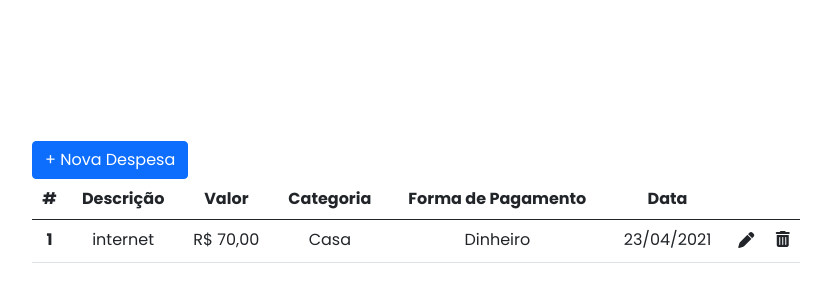
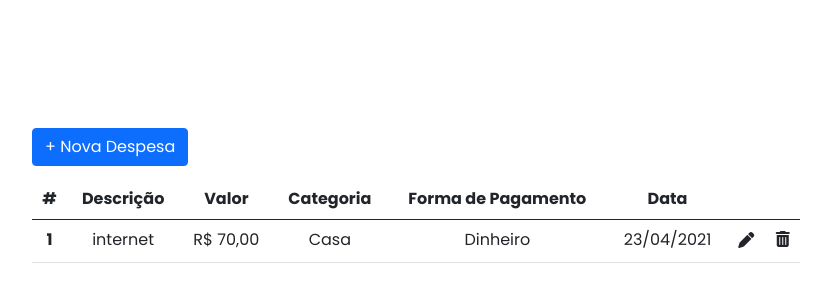
Before and after one commit to AdleyRodrigues/ProjetoWEB, a Vue app in the folder FRONT/: page /expenses in a window 1280 px wide. Shown: the top 302 px of the page, without its empty margins (224-1055 px from the left). Built offline with nearby package versions, Linux system fonts and the light colour scheme.

Commit message:
add scrol na tabela

```diff
--- a/FRONT/src/components/FormExpenses.vue
+++ b/FRONT/src/components/FormExpenses.vue
@@ -140,6 +140,6 @@ export default {
 .btn.btn-primary.bt {
   position: absolute;
   margin-left: 20%;
-  margin-top: 11%;
+  margin-top: 10%;
 }
 </style>
--- a/FRONT/src/components/Table.vue
+++ b/FRONT/src/components/Table.vue
@@ -1,7 +1,7 @@
 <template>
 
   <div class="tabela">
-    <table class="table table-hover">
+    <table class="table table-hover table-overflow">
       <thead>
         <tr>
           <th scope="col">#</th>
@@ -26,6 +26,14 @@
           <td> <FormUpdate/> </td>
           <td><i class="fas fa-trash-alt"></i></td>
         </tr>
+
+
+
+
+
+
+
+
       </tbody>
     </table>
   </div>
@@ -49,9 +57,11 @@ export default {
 .tabela {
   position: absolute;
   width: 60%;
-  height: 70%;
+  height: 300px;
   margin-top: 14%;
   margin-left: 20%;
   text-align: center;
+  overflow-y:auto;
 }
+
 </style>
--- a/FRONT/src/views/Expenses.vue
+++ b/FRONT/src/views/Expenses.vue
@@ -19,5 +19,9 @@ export default {
 </script>
 
 <style scoped>
+.expenses{
+  height: 100vh;
+  overflow: hidden;
+}
 
 </style>
```
